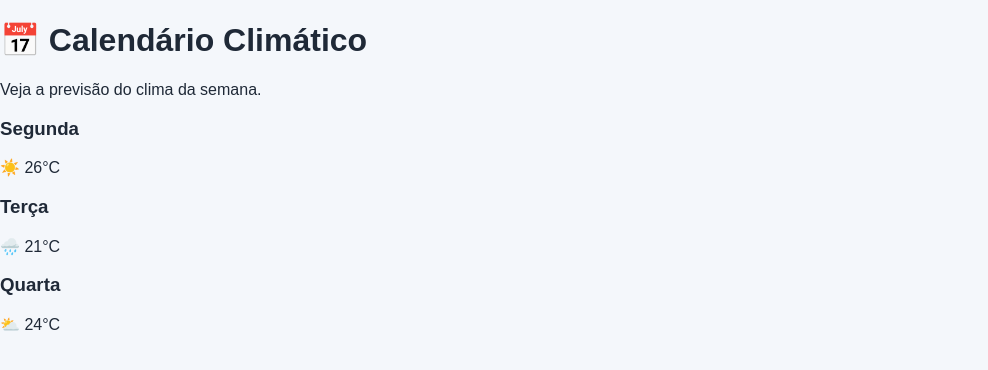
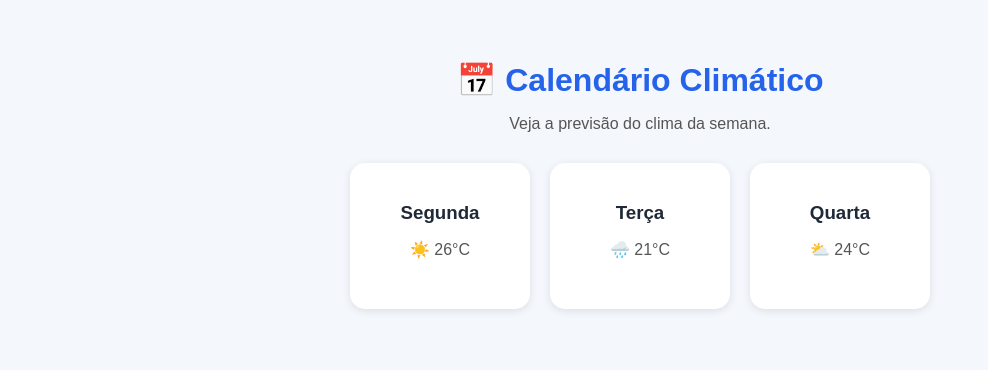
Before and after one commit to raphaabreu16/ClimaGo---Django, a Django app: template templates/Calendario.html in a window 1280 px wide. Shown: the top 370 px of the page, without its empty margins (0-988 px from the left). Run offline with Django 5.2, Linux system fonts and the light colour scheme; the template is opened without the code that fills it, so the values that code supplies are empty.

Commit message:
Add styles for calendario container and day cards

```diff
--- a/static/css/style.css
+++ b/static/css/style.css
@@ -631,3 +631,47 @@ a {
         gap: 38px;
     }
 }
+/*Aqui*/
+.calendario-container{
+    padding: 40px;
+
+    text-align: center;
+}
+
+.calendario-container h1{
+    color: #2563eb;
+
+    margin-bottom: 10px;
+}
+
+.calendario-container p{
+    margin-bottom: 30px;
+
+    color: #555;
+}
+
+.dias{
+    display: flex;
+
+    justify-content: center;
+
+    gap: 20px;
+
+    flex-wrap: wrap;
+}
+
+.dia-card{
+    background-color: white;
+
+    width: 180px;
+
+    padding: 20px;
+
+    border-radius: 15px;
+
+    box-shadow: 0px 2px 8px rgba(0,0,0,0.1);
+}
+
+.dia-card h3{
+    margin-bottom: 10px;
+}
```
